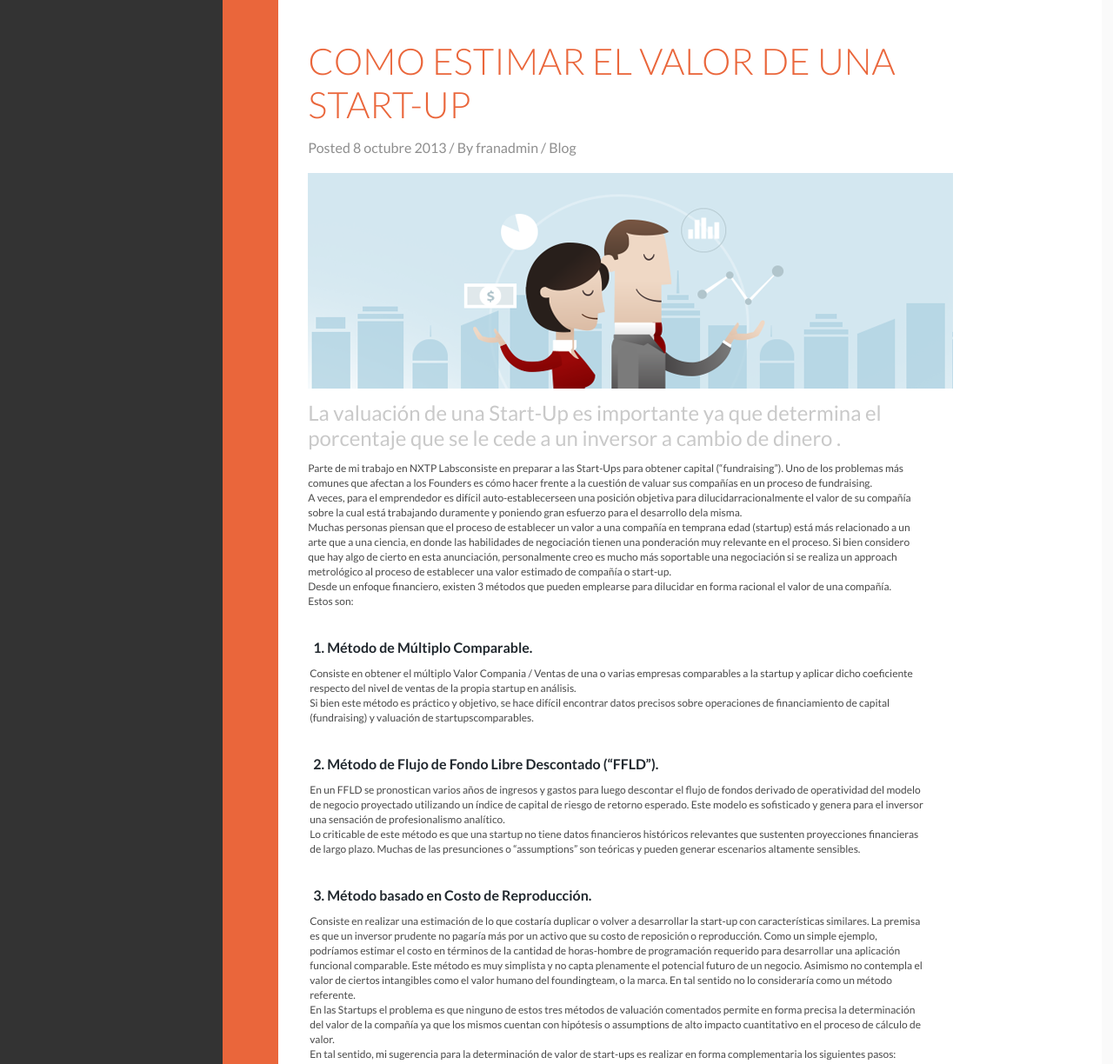
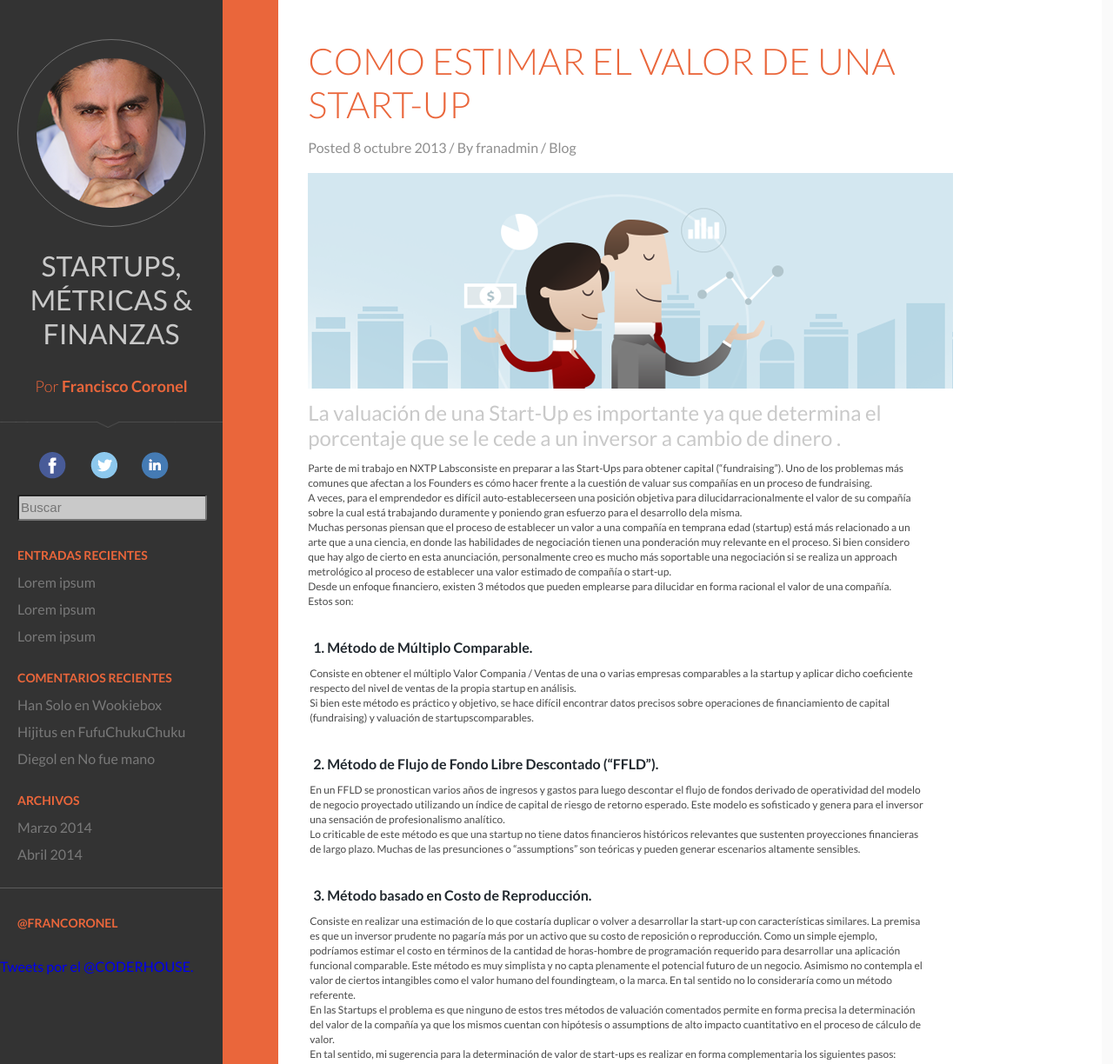
Before and after one commit to carlosandresal/fraco, a website: page app/nota.html in a window 1280 px wide. Shown: the top 1224 px of the page at 87% size. Drawn offline with nearby package versions, Linux system fonts and the light colour scheme; files that its build step writes are made by us from their sources.

Commit message:
Agrego Sidebar - modificado

```diff
--- a/app/nota.html
+++ b/app/nota.html
@@ -29,7 +29,57 @@
 
     <div class="wrap">
         <div class="col sidebar">
-            <!-- Sidebar -->
+            <section id="head">
+
+                <figcaption>
+                    <img class="head-img" src="images/foto-sidebar.png" />
+                </figcaption>
+
+                <h3>STARTUPS, MÉTRICAS & FINANZAS</h3>
+
+                <h5>
+                    Por <strong>Francisco Coronel</strong>
+                </h5>
+
+            </section>
+
+            <figure>
+                <img src="images/division-sidebar.png" />
+            </figure>
+
+            <section id="head-cont">
+
+                <div id="head-social">
+                    <a href="http://facebook.com"><img src="images/facebook.png"></a>
+                    <a href="http://twitter.com"><img src="images/twitter.png"></a>
+                    <a href="http://linkedin.com"><img src="images/linkedin.png"></a>
+                </div>
+
+                <form name="buscador" action="search-input.php" method="POST">
+                    <input type="search" name="busqueda" placeholder="Buscar" size="25">
+                </form>
+
+                <div id="head-articule">
+                    <h6>ENTRADAS RECIENTES</h6>
+                    <a href="#"><p>Lorem ipsum</p></a>
+                    <a href="#"><p>Lorem ipsum</p></a>
+                    <a href="#"><p>Lorem ipsum</p></a>
+                    <a href="#"><h6>COMENTARIOS RECIENTES</h6></a>
+                    <a href="#"><p>Han Solo en Wookiebox</p></a>
+                    <a href="#"><p>Hijitus en FufuChukuChuku</p></a>
+                    <a href="#"><p>Diegol en No fue mano</p></a>
+                    <a href="#"><h6>ARCHIVOS</h6></a>
+                    <a href="#"><p>Marzo 2014</p></a>
+                    <a href="#"><p>Abril 2014</p></a>
+                </div>
+
+            </section>
+
+            <section id="widget">
+                <h6>@FranCoronel</h6>
+                <a class="twitter-timeline" href="https://twitter.com/CODERHOUSE" data-widget-id="536521439772684288">Tweets por el @CODERHOUSE.</a>
+            </section>
+
         </div>
         <div class="col social-bar">
             <!-- Social -->
@@ -234,6 +284,10 @@
     ga('send', 'pageview');
     </script>
 
+    <script>!function(d,s,id){var js,fjs=d.getElementsByTagName(s)[0],p=/^http:/.test(d.location)?'http':'https';if(!d.getElementById(id)){js=d.createElement(s);js.id=id;js.src=p+"://platform.twitter.com/widgets.js";fjs.parentNode.insertBefore(js,fjs);}}(document,"script","twitter-wjs");
+    </script>
+
+
     <!-- build:js({app,.tmp}) scripts/main.js -->
     <script src="scripts/main.js"></script>
     <!-- endbuild -->
--- a/app/styles/main.scss
+++ b/app/styles/main.scss
@@ -4,6 +4,7 @@
 
 *{
     box-sizing: border-box;
+    text-decoration: none;
 }
 
 body {
@@ -59,7 +60,7 @@ article{
 .col{
     display: inline-block;
     vertical-align: top;
-    padding: 20px 10px;
+    padding: 20px 0px;
 
     &:before {
     content: '';
@@ -190,7 +191,6 @@ table{
     padding-top:10px;
     padding-bottom:20px;
     border-spacing: 0px;
-    border-top: 2px solid white;
 }
 .table-top{
     background-color: $color-naranja;
@@ -292,3 +292,89 @@ table{
     width: 550px;
     padding-top: 15px;
 }
+
+
+/*CSS SIDEBAR*/
+
+.head-img{
+  border-radius: 360px;
+  border: 1px solid rgba(255, 255, 255, 0.3);
+  padding: 20px;
+  display: block;
+  margin: 25px auto;
+}
+
+h3{
+font-size: $font-Xlarge;
+color: #C9C9C9;
+font-family: $font;
+font-weight: $regular;
+text-align: center;
+margin: 3px;
+}
+figure{
+    margin: 0px;
+    img{
+        width: 100%;
+        padding-bottom: 25px;
+    }
+}
+#head h5{
+  font-size: 18px;
+  color: #EA663B;
+  text-align: center;
+  font-weight: lighter;
+}
+
+h6{
+  font-size: 14px;
+  color: #EA663B;
+  text-transform: uppercase;
+}
+
+hr {
+  display: block;
+  margin-top: 0.5em;
+  margin-bottom: 0.5em;
+  margin-left: auto;
+  margin-right: auto;
+  border-style: inset;
+  border-width: 1px;
+}
+
+#widget{
+  border-top: 1px solid rgba(255, 255, 255, 0.2);
+}
+#head-social{
+    margin-left: 20px;
+}
+#head-social a{
+    margin-left: 25px;
+    display: inline-block;
+}
+
+#head-cont {
+    padding-bottom: 15px;
+    }form input{
+  border-radius: 3px;
+  background-color: $color-gris-claro;
+  font-size: 15px;
+  height: 30px;
+  width: 85%;
+  margin-top: 15px;
+  margin-left: 20px;
+
+
+}
+
+#head-cont p{
+  color: #797979;
+}
+
+#head-articule h6, #head-articule p, h6{
+  margin-left: 20px;
+  line-height: 15px;
+}
+#head-articule h6{
+    margin-bottom: 13px;
+}
```
Also changed, not shown: app/index.html (+54 -1 lines), 1 other file.
